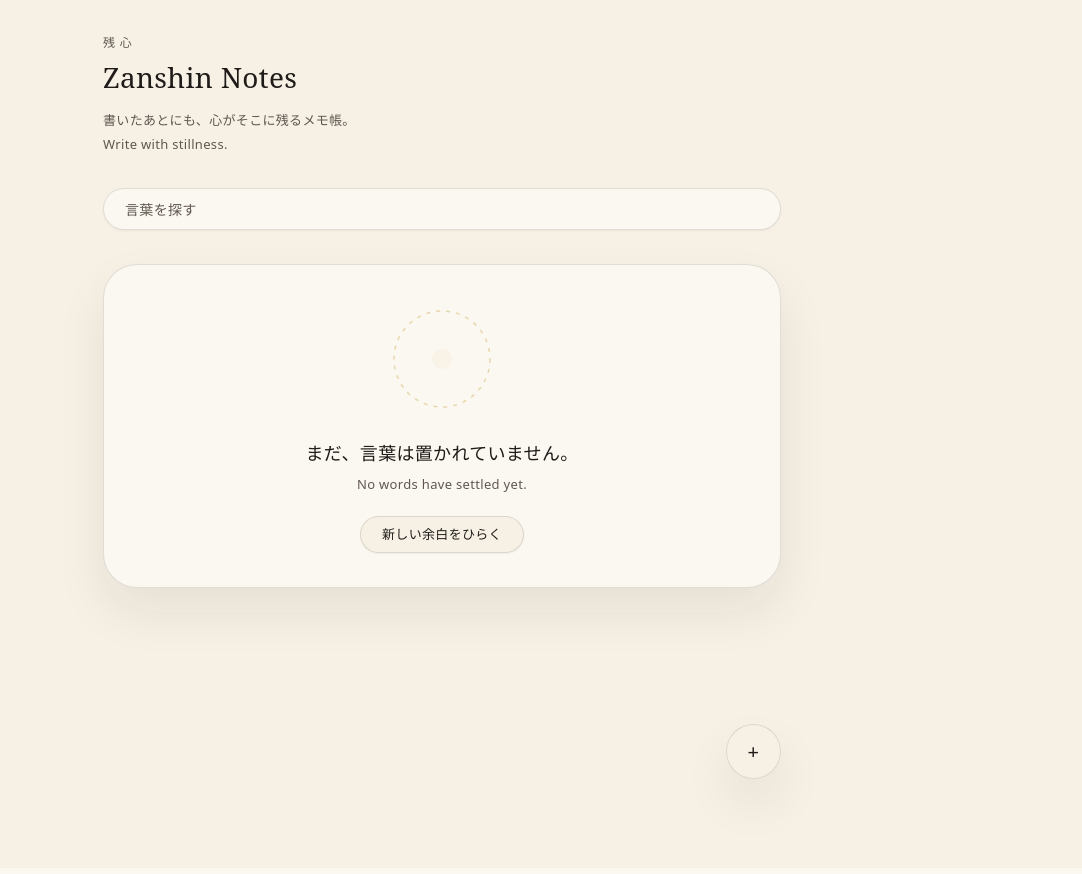
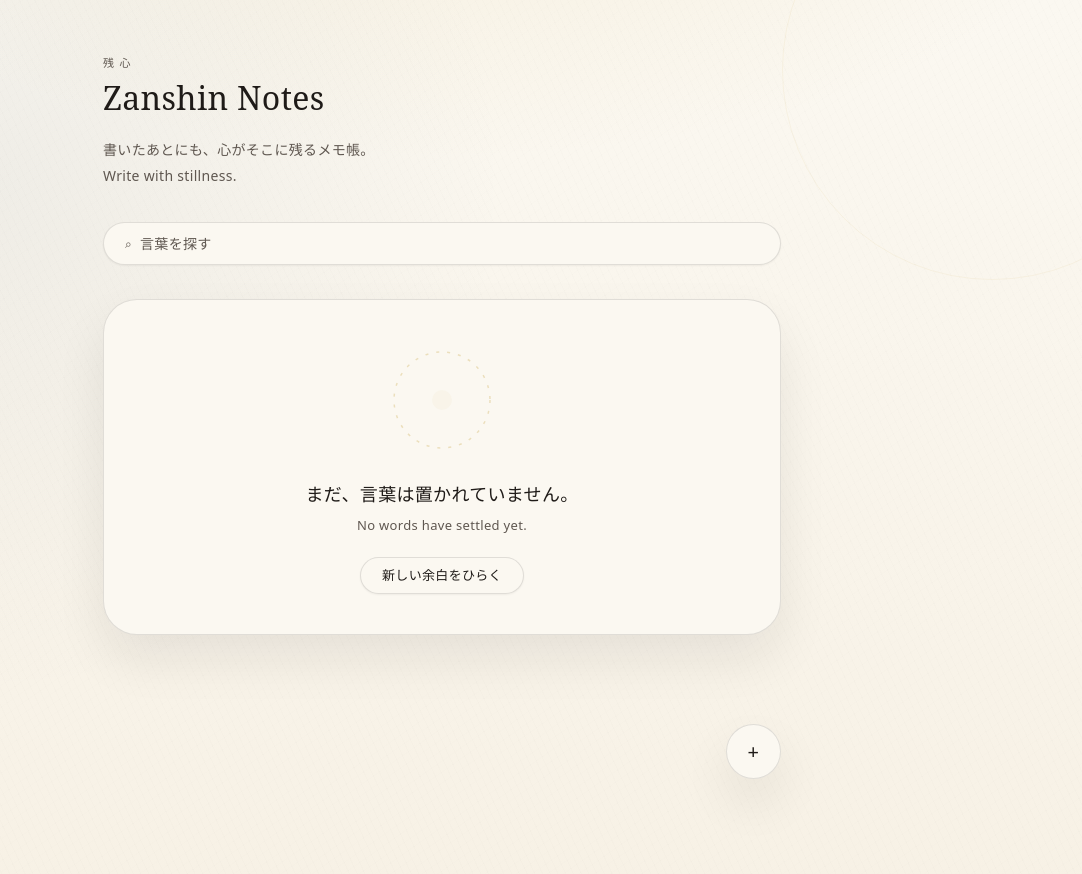
Before and after one commit to sunpotflower4460-cpu/AAA-5.2-codex, a React (Vite) app: page / in a window 1280 px wide. Shown: the top 874 px of the page, without its empty margins (198-1280 px from the left). Built offline with nearby package versions, Linux system fonts and the light colour scheme.

Commit message:
Refine Phase 5 UI/UX styling
Agent-Logs-Url: https://github.com/sunpotflower4460-cpu/AAA-5.2-codex/sessions/ae090a15-846c-4b52-9531-3ac5be6d0485

Co-authored-by: sunpotflower4460-cpu <253257485+sunpotflower4460-cpu@users.noreply.github.com>

```diff
--- a/src/components/AppShell.tsx
+++ b/src/components/AppShell.tsx
@@ -6,8 +6,8 @@ type AppShellProps = {
 
 export const AppShell = ({ children }: AppShellProps) => {
   return (
-    <div className="min-h-screen bg-washi text-sumi">
-      <div className="mx-auto min-h-screen w-full max-w-content px-[21px] pb-[calc(34px+var(--safe-area-bottom))] pt-[calc(34px+var(--safe-area-top))]">
+    <div className="app-shell text-sumi">
+      <div className="app-shell__content mx-auto min-h-screen w-full max-w-content px-[21px] pb-[calc(55px+var(--safe-area-bottom))] pt-[calc(55px+var(--safe-area-top))]">
         {children}
       </div>
     </div>
--- a/src/components/EmptyState.tsx
+++ b/src/components/EmptyState.tsx
@@ -7,7 +7,7 @@ type EmptyStateProps = {
 
 export const EmptyState = ({ onCreate }: EmptyStateProps) => {
   return (
-    <div className="flex flex-col items-center gap-[21px] rounded-[34px] border border-line bg-paper px-[21px] py-[34px] text-center shadow-soft">
+    <div className="flex flex-col items-center gap-[21px] rounded-[34px] border border-line bg-paper px-[21px] py-[40px] text-center shadow-soft">
       <ZanshinMark />
       <div className="space-y-[8px]">
         <p className="font-serif text-[18px] text-sumi">{copy.emptyTitle}</p>
@@ -16,7 +16,7 @@ export const EmptyState = ({ onCreate }: EmptyStateProps) => {
       <button
         type="button"
         onClick={onCreate}
-        className="rounded-full border border-line bg-washi px-[21px] py-[8px] text-[13px] text-sumi shadow-sm transition duration-300 hover:-translate-y-[1px]"
+        className="rounded-full border border-line bg-paper px-[21px] py-[8px] text-[13px] text-sumi shadow-sm transition duration-300 hover:-translate-y-[1px] focus-visible:outline-none focus-visible:ring-2 focus-visible:ring-gold"
         aria-label={copy.newNote}
       >
         {copy.emptyAction}
--- a/src/components/NoteCard.tsx
+++ b/src/components/NoteCard.tsx
@@ -22,19 +22,22 @@ export const NoteCard = ({ note, onSelect, onToggleFavorite }: NoteCardProps) =>
 
   return (
     <article className="relative">
-      <span className="absolute left-[13px] top-[21px] h-[65%] w-[2px] rounded-full bg-line" aria-hidden="true" />
+      <span className="note-blade absolute left-[16px] top-[21px] h-[70%] w-[2px] rounded-full" aria-hidden="true" />
       <div
         role="button"
         tabIndex={0}
         onClick={() => onSelect(note.id)}
         onKeyDown={handleKeyDown}
-        className="w-full rounded-[21px] border border-line bg-paper px-[21px] py-[21px] text-left shadow-sm transition duration-300 hover:-translate-y-[1px]"
+        className="group w-full rounded-[24px] border border-line bg-paper px-[24px] py-[21px] text-left shadow-sm transition duration-300 hover:-translate-y-[2px] hover:shadow-soft focus-visible:outline-none focus-visible:ring-2 focus-visible:ring-gold"
         aria-label={title}
       >
-        <div className="flex items-start justify-between gap-[13px]">
-          <div className="space-y-[6px]">
-            <h3 className="font-serif text-[18px] text-sumi">{title}</h3>
-            <p className="max-h-[48px] overflow-hidden text-[13px] leading-relaxed text-ink-muted">
+        <div className="flex items-start justify-between gap-[21px]">
+          <div className="space-y-[8px]">
+            <div className="flex items-center gap-[6px]">
+              {note.isFavorite && <span className="h-[6px] w-[6px] rounded-full bg-gold opacity-70" aria-hidden="true" />}
+              <h3 className="font-serif text-[18px] text-sumi">{title}</h3>
+            </div>
+            <p className="max-h-[52px] overflow-hidden text-[13px] leading-[1.7] text-ink-muted">
               {preview}
             </p>
           </div>
@@ -44,7 +47,7 @@ export const NoteCard = ({ note, onSelect, onToggleFavorite }: NoteCardProps) =>
               event.stopPropagation()
               onToggleFavorite(note.id)
             }}
-            className={`rounded-full border border-line px-[8px] py-[4px] text-[12px] transition duration-300 ${
+            className={`rounded-full border border-line bg-paper px-[8px] py-[4px] text-[12px] transition duration-300 focus-visible:outline-none focus-visible:ring-2 focus-visible:ring-gold ${
               note.isFavorite ? 'text-gold' : 'text-ink-muted'
             }`}
             aria-label={note.isFavorite ? copy.unfavorite : copy.favorite}
@@ -52,7 +55,7 @@ export const NoteCard = ({ note, onSelect, onToggleFavorite }: NoteCardProps) =>
             {note.isFavorite ? '★' : '☆'}
           </button>
         </div>
-        <div className="mt-[13px] text-[11px] text-ink-muted">
+        <div className="mt-[16px] text-[11px] text-ink-muted">
           {formatNoteDate(note.updatedAt, note.locale ?? 'ja')}
         </div>
       </div>
--- a/src/components/NotesList.tsx
+++ b/src/components/NotesList.tsx
@@ -24,13 +24,13 @@ export const NotesList = ({
   onToggleFavorite,
 }: NotesListProps) => {
   return (
-    <div className="relative flex min-h-screen flex-col gap-[34px] pb-[calc(89px+var(--safe-area-bottom))]">
-      <header className="space-y-[13px]">
-        <div className="space-y-[4px]">
-          <p className="text-[12px] uppercase tracking-[0.4em] text-ink-muted">{copy.appName}</p>
-          <h1 className="font-serif text-[28px] text-sumi">{copy.appSubtitle}</h1>
+    <div className="relative flex min-h-screen flex-col gap-[34px] pb-[calc(110px+var(--safe-area-bottom))]">
+      <header className="space-y-[21px]">
+        <div className="space-y-[6px]">
+          <p className="text-[11px] uppercase tracking-[0.5em] text-ink-muted">{copy.appName}</p>
+          <h1 className="font-serif text-[32px] leading-[1.25] text-sumi">{copy.appSubtitle}</h1>
         </div>
-        <div className="space-y-[4px] text-[13px] text-ink-muted">
+        <div className="max-w-[360px] space-y-[4px] text-[14px] leading-relaxed text-ink-muted">
           <p>{copy.tagline}</p>
           <p>{copy.taglineEn}</p>
         </div>
@@ -41,7 +41,7 @@ export const NotesList = ({
       {totalNotes === 0 ? (
         <EmptyState onCreate={onCreate} />
       ) : notes.length === 0 ? (
-        <div className="rounded-[21px] border border-line bg-paper px-[21px] py-[21px] text-center text-[13px] text-ink-muted">
+        <div className="rounded-[21px] border border-line bg-paper px-[21px] py-[21px] text-center text-[13px] text-ink-muted shadow-sm">
           <p>該当する言葉がまだ見つかりません。</p>
           <p className="mt-[8px]">No words match yet.</p>
         </div>
@@ -56,7 +56,7 @@ export const NotesList = ({
       <button
         type="button"
         onClick={onCreate}
-        className="fixed bottom-[calc(21px+var(--safe-area-bottom))] right-[21px] flex h-[55px] w-[55px] items-center justify-center rounded-full border border-line bg-washi text-[20px] text-sumi shadow-soft transition duration-300 hover:-translate-y-[2px] md:right-[calc(50%-360px+21px)]"
+        className="fixed bottom-[calc(21px+var(--safe-area-bottom))] right-[21px] flex h-[55px] w-[55px] items-center justify-center rounded-full border border-line bg-paper text-[20px] text-sumi shadow-soft transition duration-300 hover:-translate-y-[2px] focus-visible:outline-none focus-visible:ring-2 focus-visible:ring-gold md:right-[calc(50%-360px+21px)]"
         aria-label={copy.newNote}
       >
         +
--- a/src/components/SearchBar.tsx
+++ b/src/components/SearchBar.tsx
@@ -7,7 +7,10 @@ type SearchBarProps = {
 
 export const SearchBar = ({ value, onChange }: SearchBarProps) => {
   return (
-    <div className="rounded-full border border-line bg-paper px-[21px] py-[8px] shadow-sm">
+    <div className="flex items-center gap-[8px] rounded-full border border-line bg-paper px-[21px] py-[10px] shadow-sm transition duration-300 focus-within:border-gold focus-within:shadow-[0_0_0_1px_var(--color-gold)]">
+      <span className="text-[12px] text-ink-muted" aria-hidden="true">
+        ⌕
+      </span>
       <input
         value={value}
         onChange={(event) => onChange(event.target.value)}
--- a/src/components/ZanshinMark.tsx
+++ b/src/components/ZanshinMark.tsx
@@ -5,7 +5,7 @@ export const ZanshinMark = () => {
       height="120"
       viewBox="0 0 120 120"
       aria-hidden="true"
-      className="text-gold opacity-40"
+      className="text-gold opacity-30"
     >
       <circle
         cx="60"
@@ -14,7 +14,7 @@ export const ZanshinMark = () => {
         fill="none"
         stroke="currentColor"
         strokeWidth="1.5"
-        strokeDasharray="4 6"
+        strokeDasharray="3 8"
       />
       <circle cx="60" cy="60" r="10" fill="currentColor" opacity="0.15" />
     </svg>
--- a/src/index.css
+++ b/src/index.css
@@ -58,3 +58,57 @@
 #root {
   min-height: 100vh;
 }
+
+.app-shell {
+  position: relative;
+  min-height: 100vh;
+  background:
+    radial-gradient(1200px 600px at 50% -200px, rgba(201, 166, 70, 0.12), transparent 60%),
+    radial-gradient(800px 800px at 15% 20%, rgba(36, 59, 83, 0.05), transparent 65%),
+    linear-gradient(180deg, var(--color-paper) 0%, var(--color-washi) 100%);
+  overflow: hidden;
+}
+
+.app-shell::before {
+  content: '';
+  position: absolute;
+  inset: 0;
+  background-image: repeating-linear-gradient(
+      65deg,
+      rgba(31, 27, 24, 0.03) 0,
+      rgba(31, 27, 24, 0.03) 1px,
+      transparent 1px,
+      transparent 7px
+    ),
+    repeating-linear-gradient(
+      145deg,
+      rgba(31, 27, 24, 0.02) 0,
+      rgba(31, 27, 24, 0.02) 1px,
+      transparent 1px,
+      transparent 9px
+    );
+  opacity: 0.35;
+  pointer-events: none;
+}
+
+.app-shell::after {
+  content: '';
+  position: absolute;
+  width: 420px;
+  height: 420px;
+  top: -140px;
+  right: -120px;
+  border-radius: 9999px;
+  border: 1px solid rgba(201, 166, 70, 0.18);
+  opacity: 0.45;
+  pointer-events: none;
+}
+
+.app-shell__content {
+  position: relative;
+  z-index: 1;
+}
+
+.note-blade {
+  background: linear-gradient(180deg, rgba(31, 27, 24, 0.25) 0%, rgba(31, 27, 24, 0.06) 100%);
+}
```
Also changed, not shown: src/components/NoteEditor.tsx (+15 -12 lines), 1 other file (tests, documents, lock files or other folders). Lines whose indentation alone changed are shown as unchanged.
